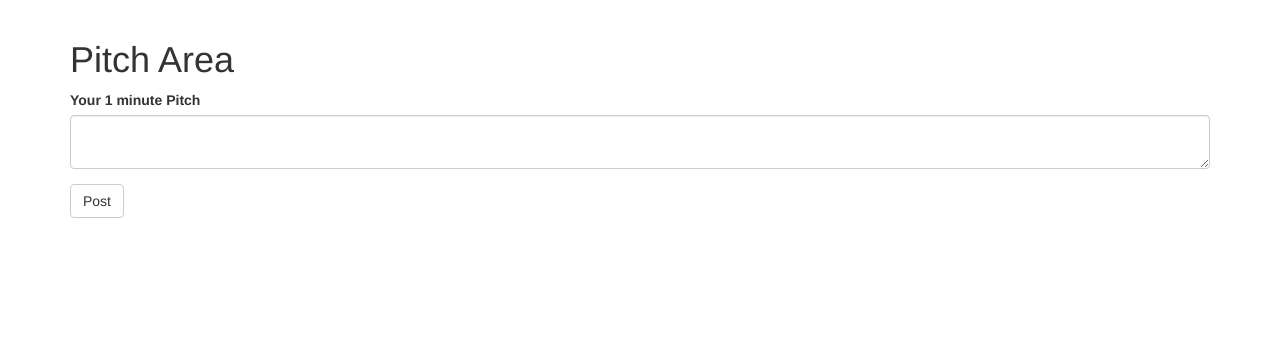
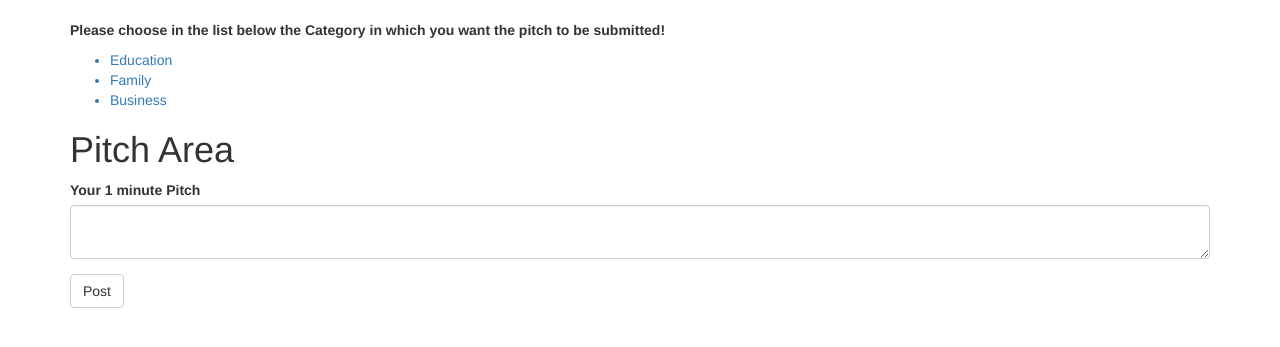
Before and after one commit to munganyendesandrine/Pitches_IP, a Flask app: page /posts in a window 1280 px wide. Shown: the part 52-399 px from the top of the page. Run offline with Flask 2, Linux system fonts and the light colour scheme; the visitor is signed in with stand-in values (Sample User, id 1); data comes from the database, SQL or seed files in the repository; some libraries are stand-ins or nearby versions.

Commit message:
Category function added

```diff
--- a/app/main/views.py
+++ b/app/main/views.py
@@ -44,9 +44,6 @@ def new_review(id):
 def profile(uname):
     user = User.query.filter_by(username = uname).first()
 
-    # form=PostsForm(form.description.data)
-    # description=form.description.data
-    # form=CommentForm()
     form = CommentForm()
     pitches=Pitches.fetch_pitches()
     if form.validate_on_submit():
@@ -59,7 +56,7 @@ def profile(uname):
     if user is None:
         abort(404)
 
-
+# def upvote():
 #         vote(){
 #     this.quote.up++;
 #     let a=this.quote.up>5;
@@ -73,7 +70,7 @@ def profile(uname):
 #   voted(){
 #     this.quote.down++;
 #   }
-def upvote():
+
 
     return render_template("profile/profile.html", user = user,opinion=form,pitches=pitches)
 
@@ -175,6 +172,23 @@ def posts():
         print(posted)
     return render_template('posts.html',posts_form = form)
 
+
+
+#Categories
+@main.route('/category',methods = ["GET","POST"])
+@login_required
+def education():
+
+    '''
+    Category route
+    '''
+    if user is None:
+        abort(404)
+
+    user = User.query.filter_by(id = posts_id).first()
+
+    return render_template('posts.html',user = user)
+
 #Comment routing
 # @main.route('/comments',methods = ["GET","POST"])
 # @login_required
--- a/app/templates/posts.html
+++ b/app/templates/posts.html
@@ -4,7 +4,16 @@
 {% import 'bootstrap/wtf.html' as wtf%}
 
 {% block content %}
+
 <div class="container">
+    <div class="category">
+        <p><strong>Please choose in the list below the Category in which you want the pitch to be submitted!</strong></p>
+        <ul>
+            <a href=""><li>Education</li></a>
+            <a href=""><li>Family</li></a>
+            <a href=""><li>Business</li></a>
+        </ul>
+    </div>
     <h1>Pitch Area</h1>
     {{wtf.quick_form(posts_form)}}
 </div>
--- a/app/templates/profile/profile.html
+++ b/app/templates/profile/profile.html
@@ -41,13 +41,17 @@
 
     </form><br><br>
     <p><strong><i><u>User Pitches</u></i></strong></p>
+
     <!-- <a href="{{url_for('main.profile',uname=user.username)}}">Click here </a> -->
 
     {%for pitch in pitches%}
+    <!-- <p><strong><i><u>Category:{{pitch.user}}</u></i></strong></p> -->
  <p>{{pitch.description}}</p>
  <p>{{pitch.user}}</p>
+ <!-- <p><strong><u>Pitch posted at:</u></strong><br>{{pitch.publishedAt}}</p> -->
  <button class="btn btn-success" (click)='vote()'>UP VOTE<i class="up"></i></button>&nbsp;&nbsp;&nbsp;&nbsp;&nbsp;
 <button class="btn btn-danger" (click)='voted()' >DOWN VOTE<i class="down"></i></button><br><br>
+
 {%endfor%}
 {{wtf.quick_form(opinion)}}
 
```
